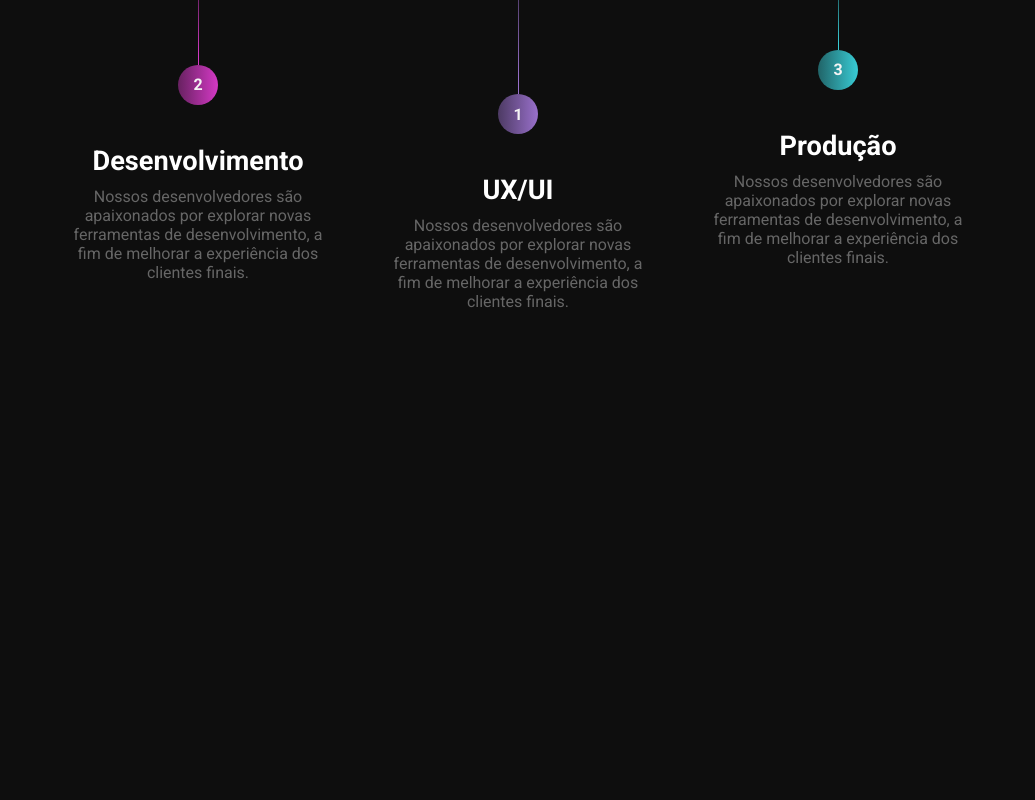
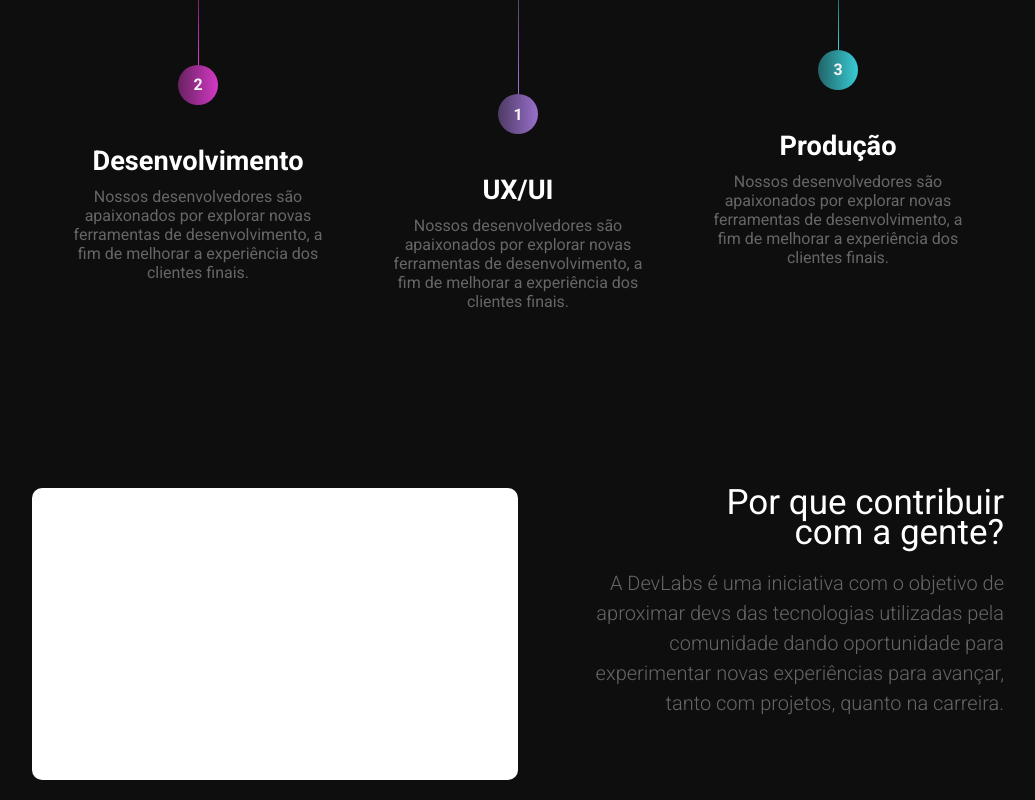
Before and after one commit to devlabs-studio/dl-frontend, a React (Create React App) app: page / in a window 1280 px wide. Shown: the part 992-1792 px from the top of the page, without its empty margins (122-1157 px from the left). Before the commit the page ends 1460 px from the top, so only its background shows below. Built offline with nearby package versions, Linux system fonts and the light colour scheme.

Commit message:
Section5 complete

```diff
--- /dev/null
+++ b/src/presents/Landing/components/Section_5/index.jsx
@@ -0,0 +1,24 @@
+import React from 'react'
+
+import './styles.css'
+
+const Section5 = () => {
+    return(
+        <div id="section5">
+            <div className="section5-content">
+                <div className="video-about"></div>
+                <div className="text-about">
+                    <div className="title-main">
+                        <h2>Por que contribuir <br/> com a gente?</h2>
+                    </div>
+                    <div className="description-about">
+                        <p>A DevLabs é uma iniciativa com o objetivo de aproximar devs das tecnologias utilizadas pela comunidade
+                        dando oportunidade para experimentar novas experiências para avançar, tanto com projetos, quanto na carreira.</p>
+                    </div>
+                </div>
+            </div>
+        </div>
+    )
+}
+
+export default Section5
--- /dev/null
+++ b/src/presents/Landing/components/Section_5/styles.css
@@ -0,0 +1,43 @@
+#section5{
+    width: 100%;
+    padding: 20px 0;
+}
+
+#section5 .section5-content{
+    display: flex;
+    /* align-items: center; */
+    justify-content: space-between;
+}
+
+#section5 .section5-content .video-about{
+    width: 100%;
+    height: 292px;
+    background-color: white;
+    border-radius: 10px ;
+}
+
+#section5 .section5-content .text-about{
+    width: 100%;
+    display: flex;
+    flex-direction: column;
+    align-items: flex-end;
+}
+
+#section5 .section5-content .text-about .title-main h2{
+    line-height: 30px;
+    font-size: 35px;
+    font-weight: normal;
+    text-align: right;
+}
+
+#section5 .section5-content .text-about .description-about{
+    margin-top: 20px;
+    padding-left: 40px;
+    text-align: right;
+}
+
+#section5 .section5-content .text-about .description-about p{
+    line-height: 30px;
+    font-size: 20px;
+    font-weight: 300;
+}
--- a/src/presents/Landing/index.jsx
+++ b/src/presents/Landing/index.jsx
@@ -4,6 +4,7 @@ import './styles.css'
 
 import Section1 from './components/Section_1/index'
 import Section2 from './components/Section_2/index'
+import Section5 from './components/Section_5/index'
 
 const Landing = () => {
   return (
@@ -12,6 +13,8 @@ const Landing = () => {
         <Section1 />
 
         <Section2 />
+
+        <Section5 />
       </div>
     </div>
   )
```
